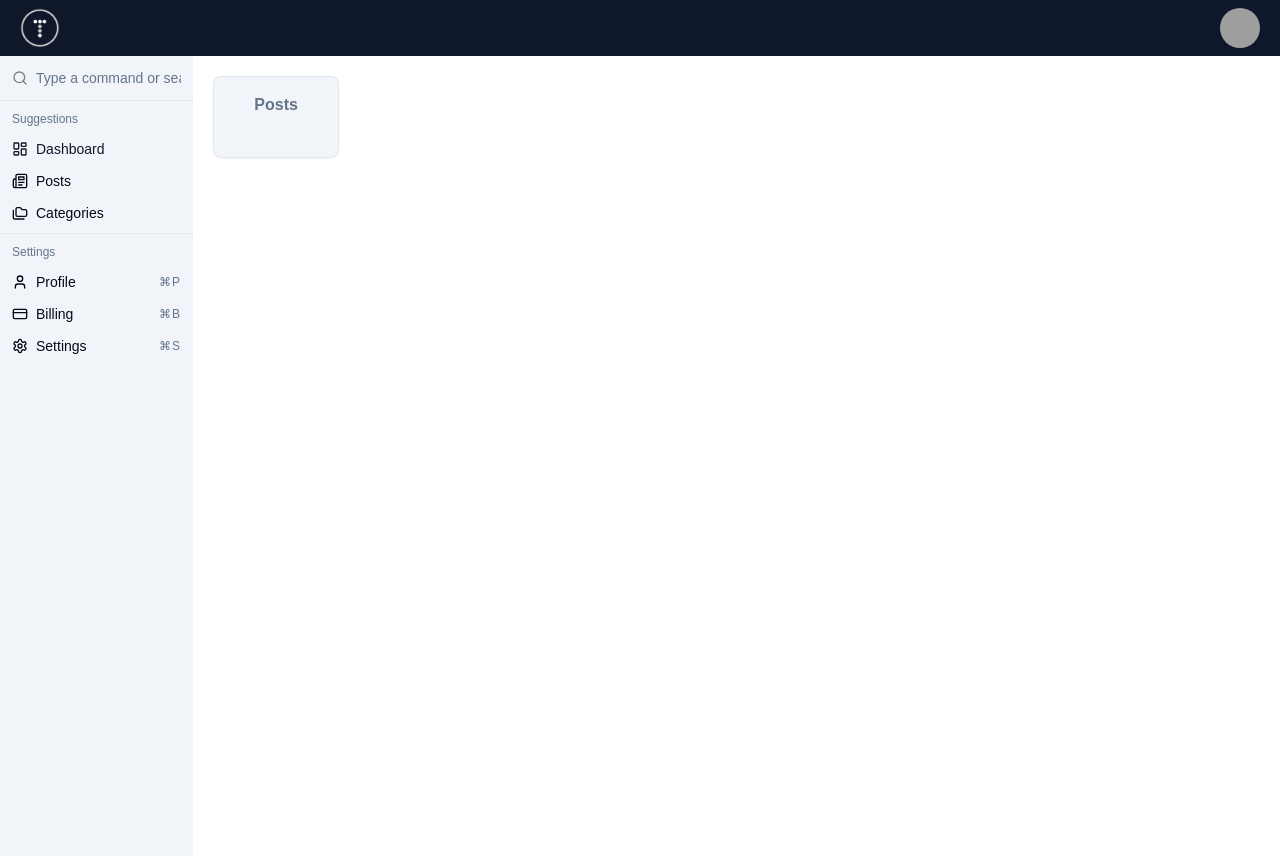
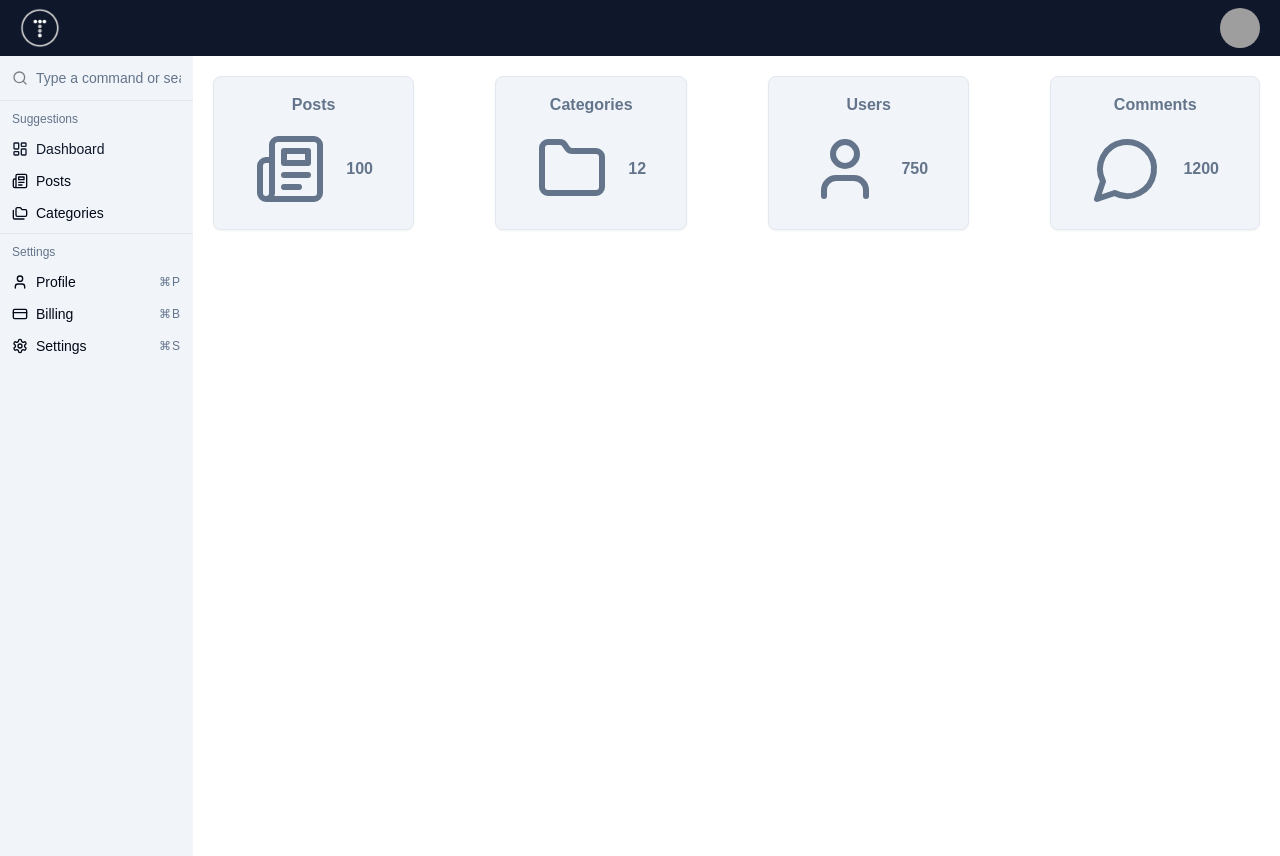
Before and after one commit to SRJ-91/traversypress-ui, a Next.js app: page / in a window 1280 px wide. Built offline with nearby package versions, Linux system fonts and the light colour scheme; grey boxes are pictures that could not be loaded.

Commit message:
initiated dashboard card interface

```diff
--- a/app/page.tsx
+++ b/app/page.tsx
@@ -1,12 +1,30 @@
 import DashboardCard from "@/components/components/dashboard/DashboardCard";
+import { Folder, MessageCircle, Newspaper, User } from "lucide-react";
 
 export default function Home() {
   return (
   <>
   <div className="flex flex-col md:flex-row justify-between gap-5 mb-5">
-    <DashboardCard />
-
-
+    <DashboardCard
+    title='Posts'
+    count={100}
+    icon={<Newspaper className="text-slate-500" size={72} /> }
+    />
+    <DashboardCard
+    title='Categories'
+    count={12}
+    icon={<Folder className="text-slate-500" size={72} /> }
+    />
+    <DashboardCard
+    title='Users'
+    count={750}
+    icon={<User className="text-slate-500" size={72} /> }
+    />
+    <DashboardCard
+    title='Comments'
+    count={1200}
+    icon={<MessageCircle className="text-slate-500" size={72} /> }
+    />
   </div>
   </>
   );
--- a/components/components/dashboard/DashboardCard.tsx
+++ b/components/components/dashboard/DashboardCard.tsx
@@ -1,13 +1,26 @@
 import { Card, CardContent } from "@/components/ui/card";
-import { Newspaper } from "lucide-react";
+
+import { LucideIcon } from "lucide-react";
 
 
-const DashboardCard = () => {
+interface DashboardCardProps {
+    title: string;
+    count: number;
+    icon: React.ReactElement<LucideIcon>
+}
+
+const DashboardCard = ({ title, count, icon }: DashboardCardProps) => {
     return ( <Card className="bg-slate-100 dark:bg-slate-800 p-4 pb-0">
         <CardContent>
             <h3 className="text-3x1 text-center mb-4 font-bold text-slate-500 dark:text-slate-200">
-                Posts
+                {title}
             </h3>
+            <div className="flex gap-5 justify-center items-center">
+                {icon}
+                <h3 className="text-5x1 font-semibold text-slate-500 dark:text-slate-200">
+                    {count}
+                </h3>
+            </div>
         </CardContent>
     </Card> );
 }
```
